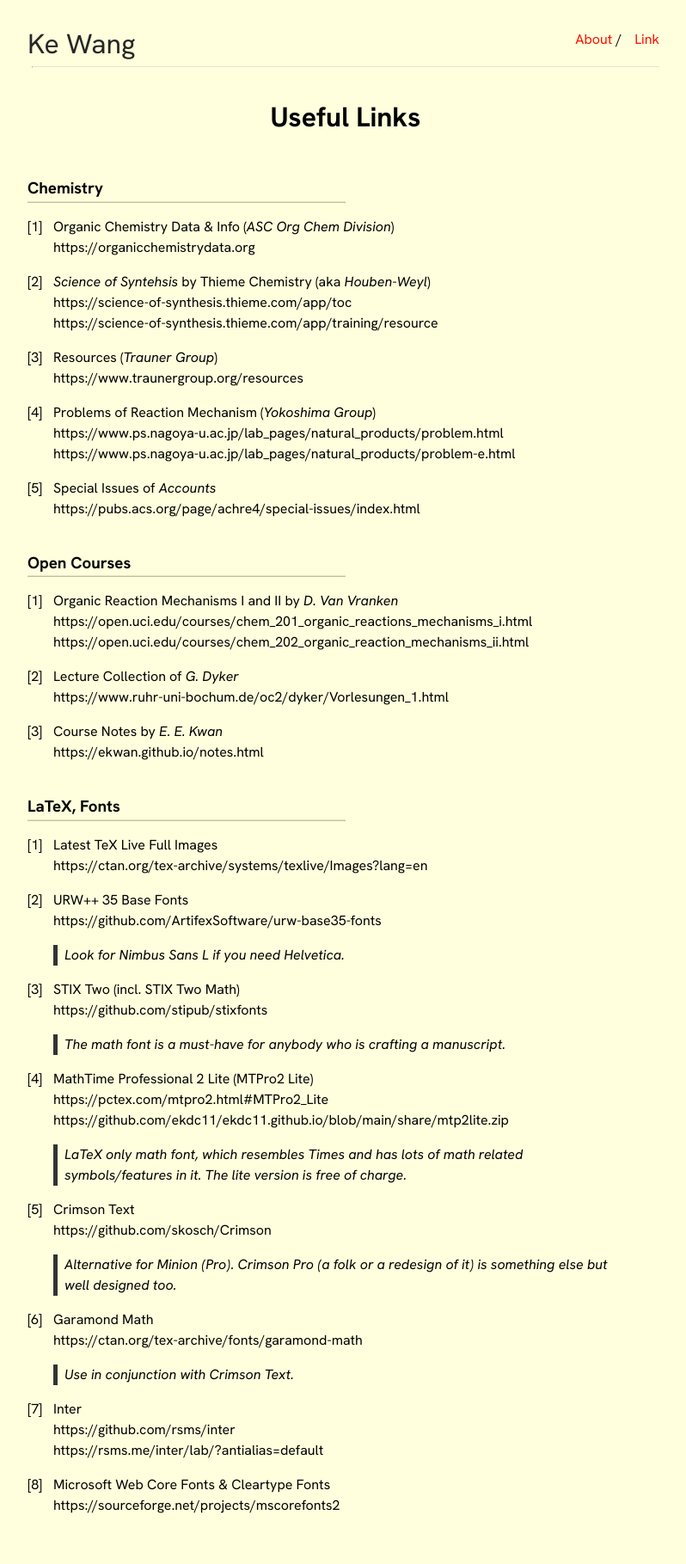
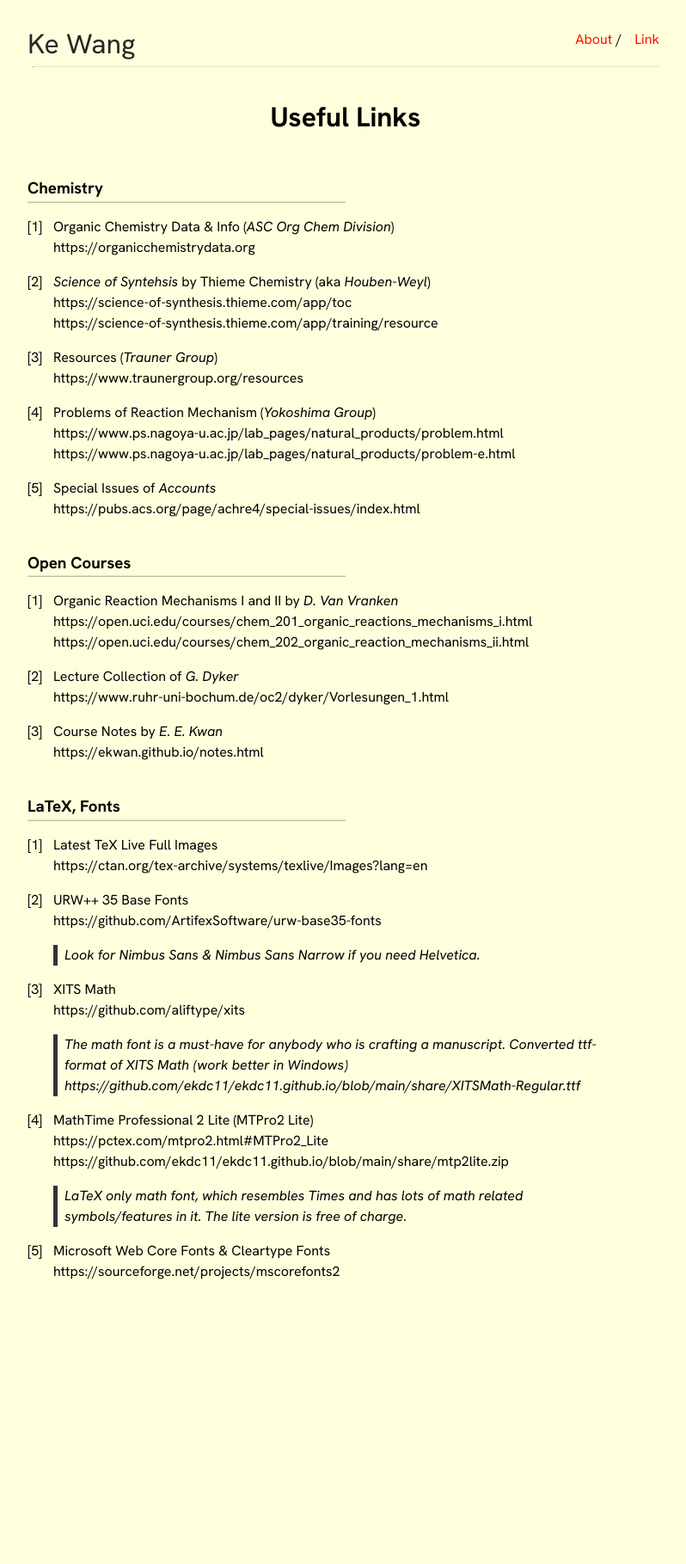
Before and after one commit to ekdc11/ekdc11.github.io, a Jekyll site: the page built from link.md, in a window 1280 px wide. Shown: the whole page at 86% size, without its empty margins (238-1036 px from the left). Built offline with Jekyll 4.4.1, drawn with Linux system fonts in a browser that asks for light colours; after the commit the page ends 1547 px from its top, so only the background shows below that.

Commit message:
Update link.md

```diff
--- a/link.md
+++ b/link.md
@@ -40,28 +40,18 @@ https://ctan.org/tex-archive/systems/texlive/Images?lang=en
 
 1. URW++ 35 Base Fonts \
 https://github.com/ArtifexSoftware/urw-base35-fonts \
-> Look for Nimbus Sans L if you need Helvetica.
+> Look for Nimbus Sans & Nimbus Sans Narrow if you need Helvetica.
 
-1. STIX Two (incl. STIX Two Math) \
-https://github.com/stipub/stixfonts \
+1. XITS Math \
+https://github.com/aliftype/xits \
 > The math font is a must-have for anybody who is crafting a manuscript.
+> Converted ttf-format of XITS Math (work better in Windows)
+> https://github.com/ekdc11/ekdc11.github.io/blob/main/share/XITSMath-Regular.ttf
 
 1. MathTime Professional 2 Lite (MTPro2 Lite) \
 https://pctex.com/mtpro2.html#MTPro2_Lite \
 https://github.com/ekdc11/ekdc11.github.io/blob/main/share/mtp2lite.zip \
 > LaTeX only math font, which resembles Times and has lots of math related symbols/features in it. The lite version is free of charge.
 
-1. Crimson Text \
-https://github.com/skosch/Crimson \
-> Alternative for Minion (Pro). Crimson Pro (a folk or a redesign of it) is something else but well designed too.
-
-1. Garamond Math \
-https://ctan.org/tex-archive/fonts/garamond-math \
-> Use in conjunction with Crimson Text.
-
-1. Inter \
-https://github.com/rsms/inter \
-https://rsms.me/inter/lab/?antialias=default
-
 1. Microsoft Web Core Fonts & Cleartype Fonts \
 https://sourceforge.net/projects/mscorefonts2
```
